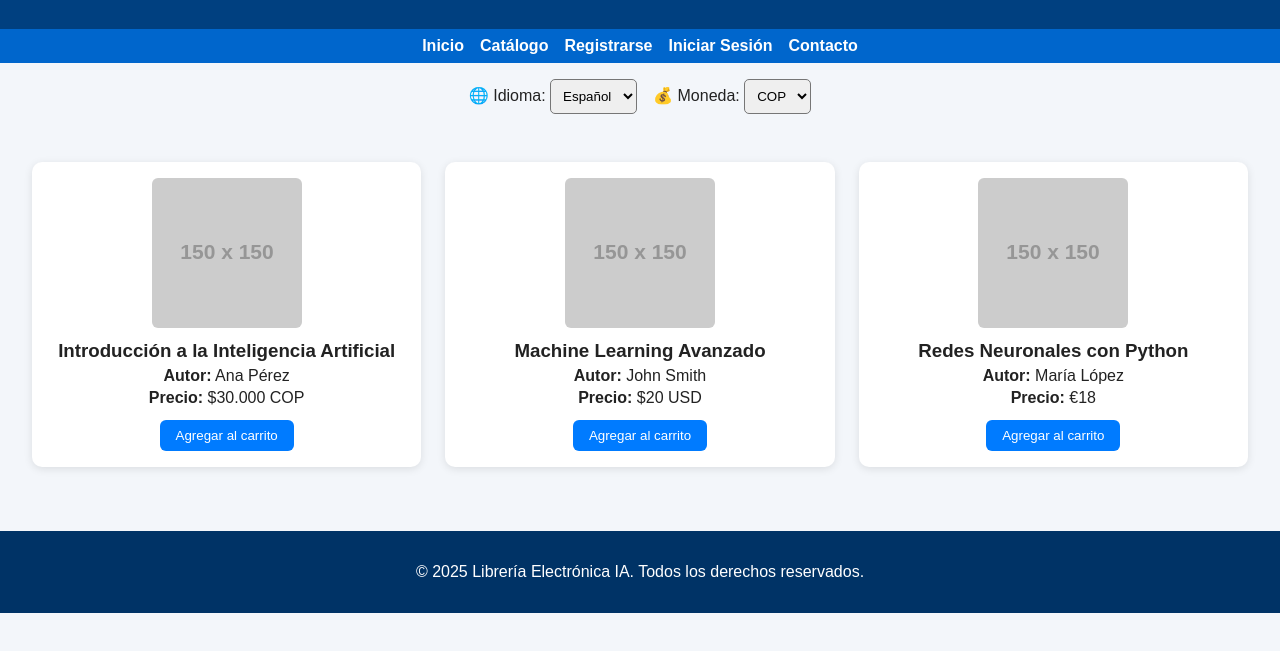
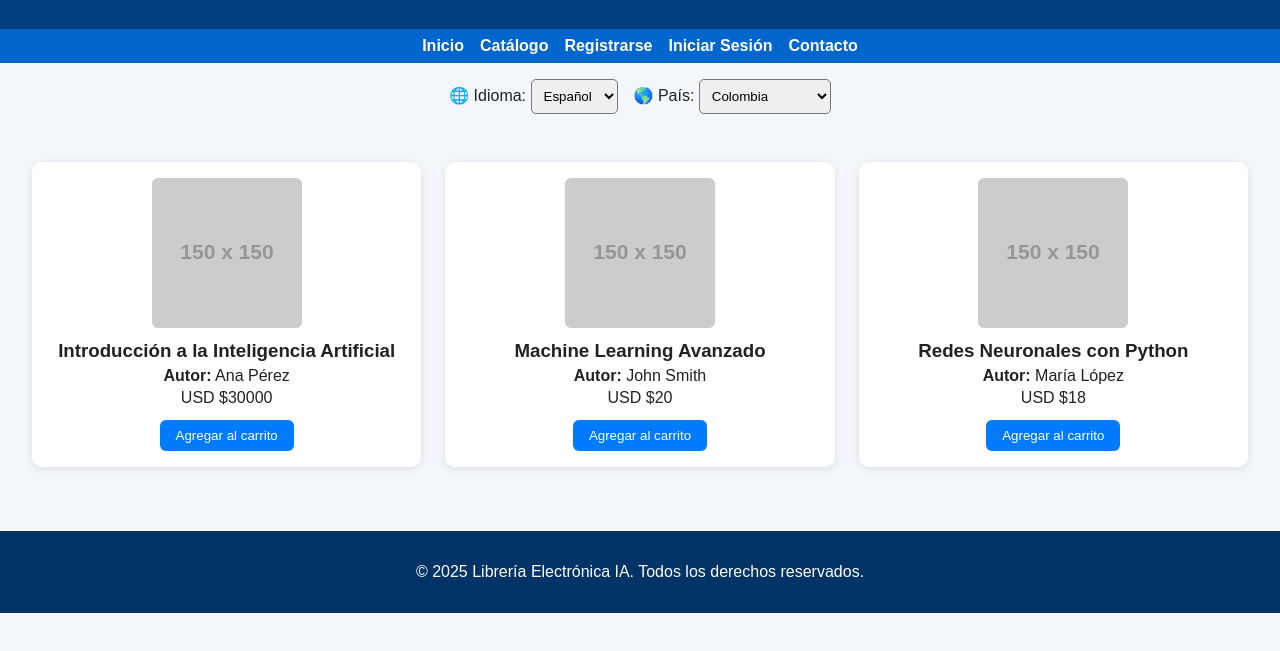
Before and after one commit to cesdiweb/libreria-electronica-ia, a plain HTML site: page index.html in a window 1280 px wide. Shown: the part 117-768 px from the top of the page. Drawn offline with Linux system fonts and the light colour scheme; placeholder pictures from the web are drawn by us.

Commit message:
Update index.html with currency and language selector
Agrega cambio de idioma manual y actualización automática de moneda según el país.
JavaScript movido al final del <body>.

```diff
--- a/index.html
+++ b/index.html
@@ -116,18 +116,19 @@
   </nav>
 
   <div class="selector-container">
-    <label for="idioma">🌐 Idioma:
-      <select id="idioma">
+    <label for="language">🌐 Idioma:
+      <select id="language" onchange="setLanguage()">
         <option value="es">Español</option>
         <option value="en">English</option>
       </select>
     </label>
 
-    <label for="moneda">💰 Moneda:
-      <select id="moneda">
-        <option value="COP">COP</option>
-        <option value="USD">USD</option>
-        <option value="EUR">EUR</option>
+    <label for="country">🌎 País:
+      <select id="country" onchange="setCountry()">
+        <option value="CO">Colombia</option>
+        <option value="US">Estados Unidos</option>
+        <option value="MX">México</option>
+        <option value="ES">España</option>
       </select>
     </label>
   </div>
@@ -137,7 +138,7 @@
       <img src="https://via.placeholder.com/150" alt="Libro 1">
       <h3>Introducción a la Inteligencia Artificial</h3>
       <p><strong>Autor:</strong> Ana Pérez</p>
-      <p><strong>Precio:</strong> $30.000 COP</p>
+      <p class="price" data-base="30000">COP $30000</p>
       <button class="carrito-btn">Agregar al carrito</button>
     </div>
 
@@ -145,7 +146,7 @@
       <img src="https://via.placeholder.com/150" alt="Libro 2">
       <h3>Machine Learning Avanzado</h3>
       <p><strong>Autor:</strong> John Smith</p>
-      <p><strong>Precio:</strong> $20 USD</p>
+      <p class="price" data-base="20">USD $20</p>
       <button class="carrito-btn">Agregar al carrito</button>
     </div>
 
@@ -153,7 +154,7 @@
       <img src="https://via.placeholder.com/150" alt="Libro 3">
       <h3>Redes Neuronales con Python</h3>
       <p><strong>Autor:</strong> María López</p>
-      <p><strong>Precio:</strong> €18</p>
+      <p class="price" data-base="18">EUR €18</p>
       <button class="carrito-btn">Agregar al carrito</button>
     </div>
   </section>
@@ -161,5 +162,43 @@
   <footer>
     <p>&copy; 2025 Librería Electrónica IA. Todos los derechos reservados.</p>
   </footer>
+
+  <!-- ✅ JavaScript al final del body -->
+  <script>
+    const currencySymbols = {
+      CO: 'COP $',
+      US: 'USD $',
+      MX: 'MXN $',
+      ES: 'EUR €'
+    };
+
+    function setCountry() {
+      const country = document.getElementById('country').value;
+      const currency = currencySymbols[country] || 'USD $';
+      localStorage.setItem('currency', currency);
+      updatePrices(currency);
+    }
+
+    function setLanguage() {
+      const lang = document.getElementById('language').value;
+      localStorage.setItem('lang', lang);
+      alert("Idioma cambiado a: " + (lang === 'es' ? 'Español' : 'English'));
+    }
+
+    function updatePrices(currency) {
+      const prices = document.querySelectorAll(".price");
+      prices.forEach(el => {
+        const value = el.getAttribute("data-base");
+        el.textContent = currency + value;
+      });
+    }
+
+    window.onload = () => {
+      const savedCurrency = localStorage.getItem('currency') || 'USD $';
+      const savedLang = localStorage.getItem('lang') || 'es';
+      document.getElementById('language').value = savedLang;
+      updatePrices(savedCurrency);
+    };
+  </script>
 </body>
 </html>
```
